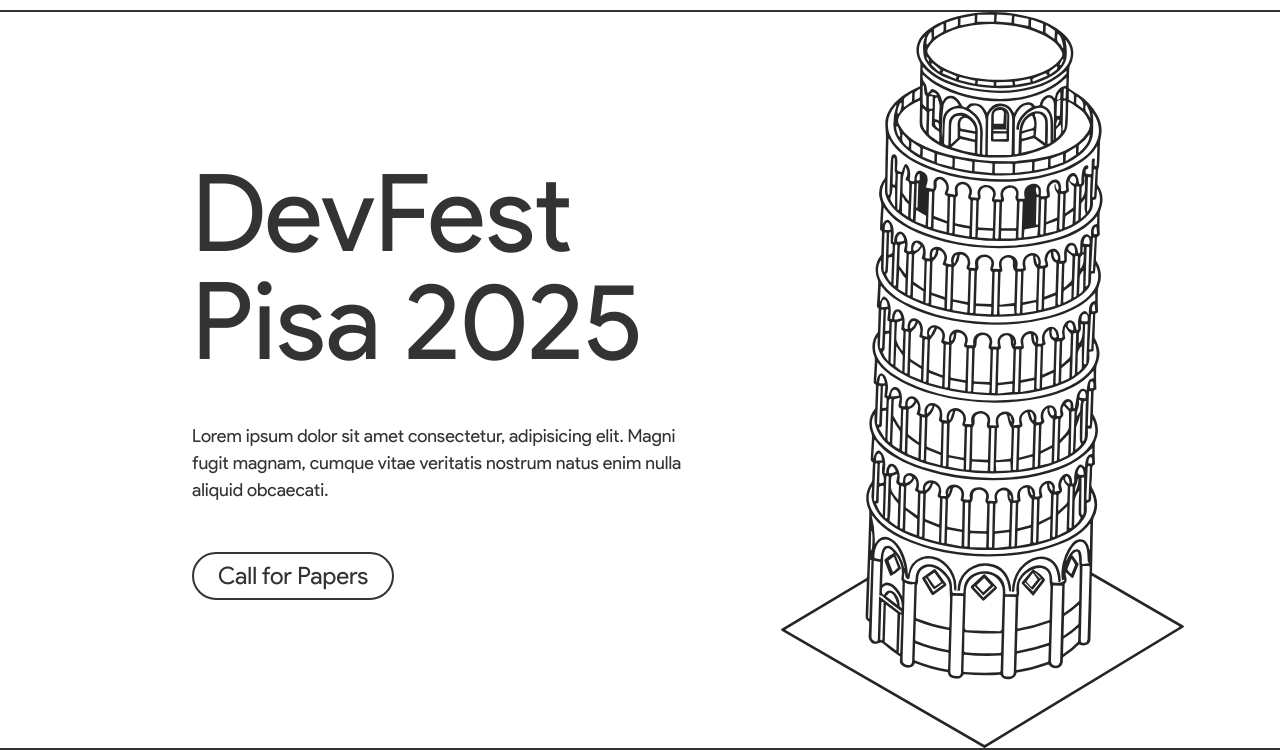
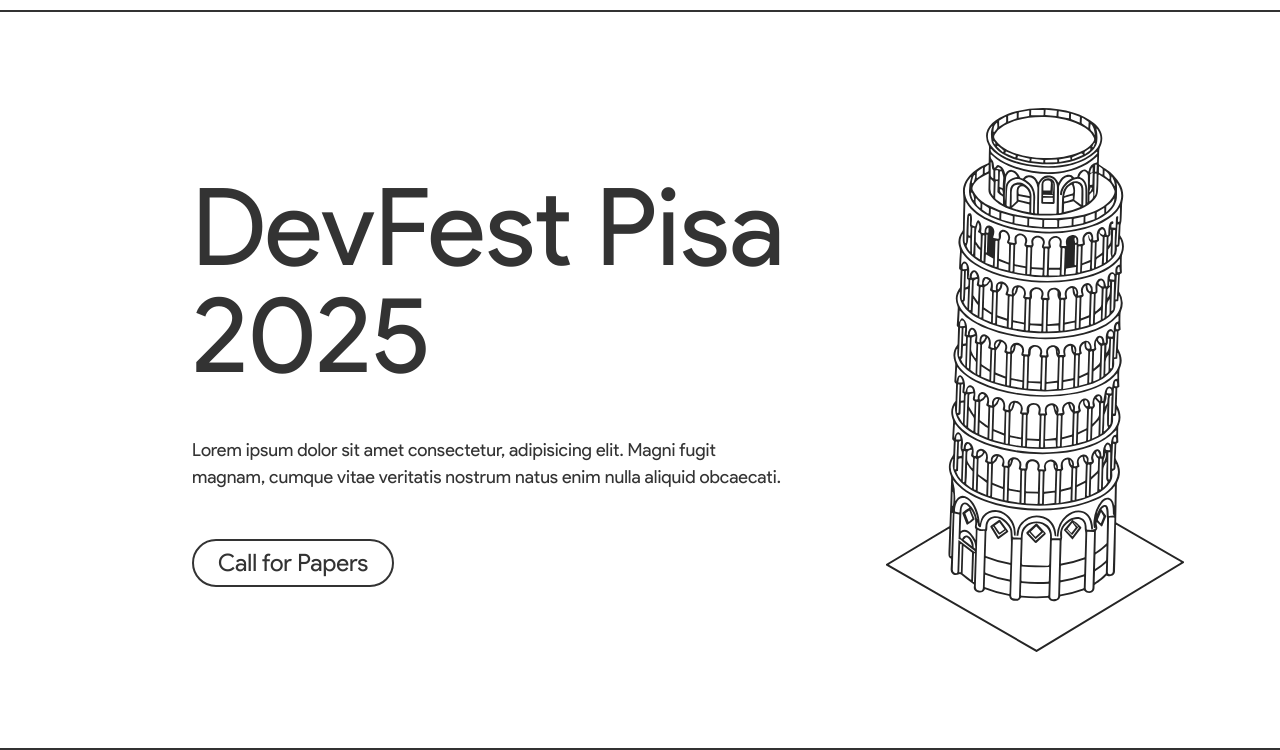
Before and after one commit to gdgpisa/devfest-2025, an Astro site: page / in a window 1280 px wide. Shown: the part 52-802 px from the top of the page. Built offline with nearby package versions, Linux system fonts and the light colour scheme; Astro itself is replaced by a stand-in of ours.

Commit message:
fix: hero content overflow

```diff
--- a/src/styles/main.css
+++ b/src/styles/main.css
@@ -147,7 +147,8 @@
         &.hero {
             position: relative;
             overflow: hidden;
-            height: calc(100vh - 4rem);
+            min-height: calc(100vh - 4rem);
+            max-height: fit-content;
         }
 
         &:not(:first-child) {
@@ -177,7 +178,7 @@
 
     .hero-image {
         max-width: 50vw;
-        height: calc(100vh - 4rem);
+        height: calc(100vh - 16rem);
 
         object-fit: cover;
 
```
